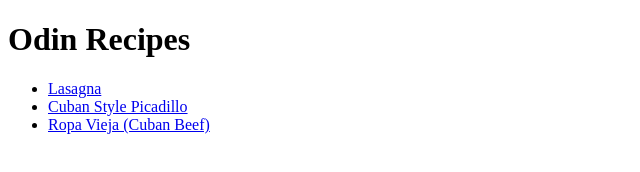
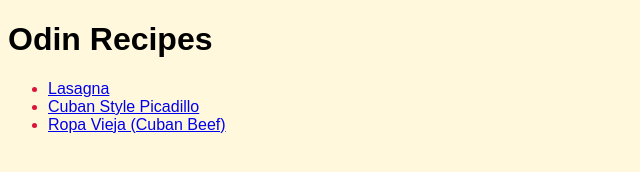
Before and after one commit to randomprogrammer185/odin-recipes, a plain HTML site: page index.html in a window 1280 px wide. Shown: the whole page, without its empty margins (0-640 px from the left). Drawn offline with Linux system fonts and the light colour scheme.

Commit message:
added css styling

```diff
--- a/index.html
+++ b/index.html
@@ -5,13 +5,14 @@
     <meta http-equiv="X-UA-Compatible" content="IE=edge">
     <meta name="viewport" content="width=device-width, initial-scale=1.0">
     <title>Document</title>
+    <link rel="stylesheet" href="styles.css">
 </head>
 <body>
     <h1>Odin Recipes</h1>
-    <ul>
-        <li><a href="recipes/lasagna.html">Lasagna</a></li>
-        <li><a href="recipes/cuban-style-picadillo.html">Cuban Style Picadillo</a></li>
-        <li><a href="recipes/ropa-vieja.html">Ropa Vieja (Cuban Beef)</a></li>
+    <ul class="links">
+        <li class="link-text"><a href="recipes/lasagna.html">Lasagna</a></li>
+        <li class="link-text"><a href="recipes/cuban-style-picadillo.html">Cuban Style Picadillo</a></li>
+        <li class="link-text"><a href="recipes/ropa-vieja.html">Ropa Vieja (Cuban Beef)</a></li>
     </ul>
 </body>
 </html>
--- /dev/null
+++ b/styles.css
@@ -0,0 +1,8 @@
+* {
+    font-family: Arial, Helvetica, sans-serif;
+    background-color: cornsilk;
+}
+
+.links {
+    color: crimson;
+}
```
Also changed, not shown: recipes/cuban-style-picadillo.html (+1 -0 lines), recipes/lasagna.html (+1 -0 lines), recipes/ropa-vieja.html (+1 -0 lines).
